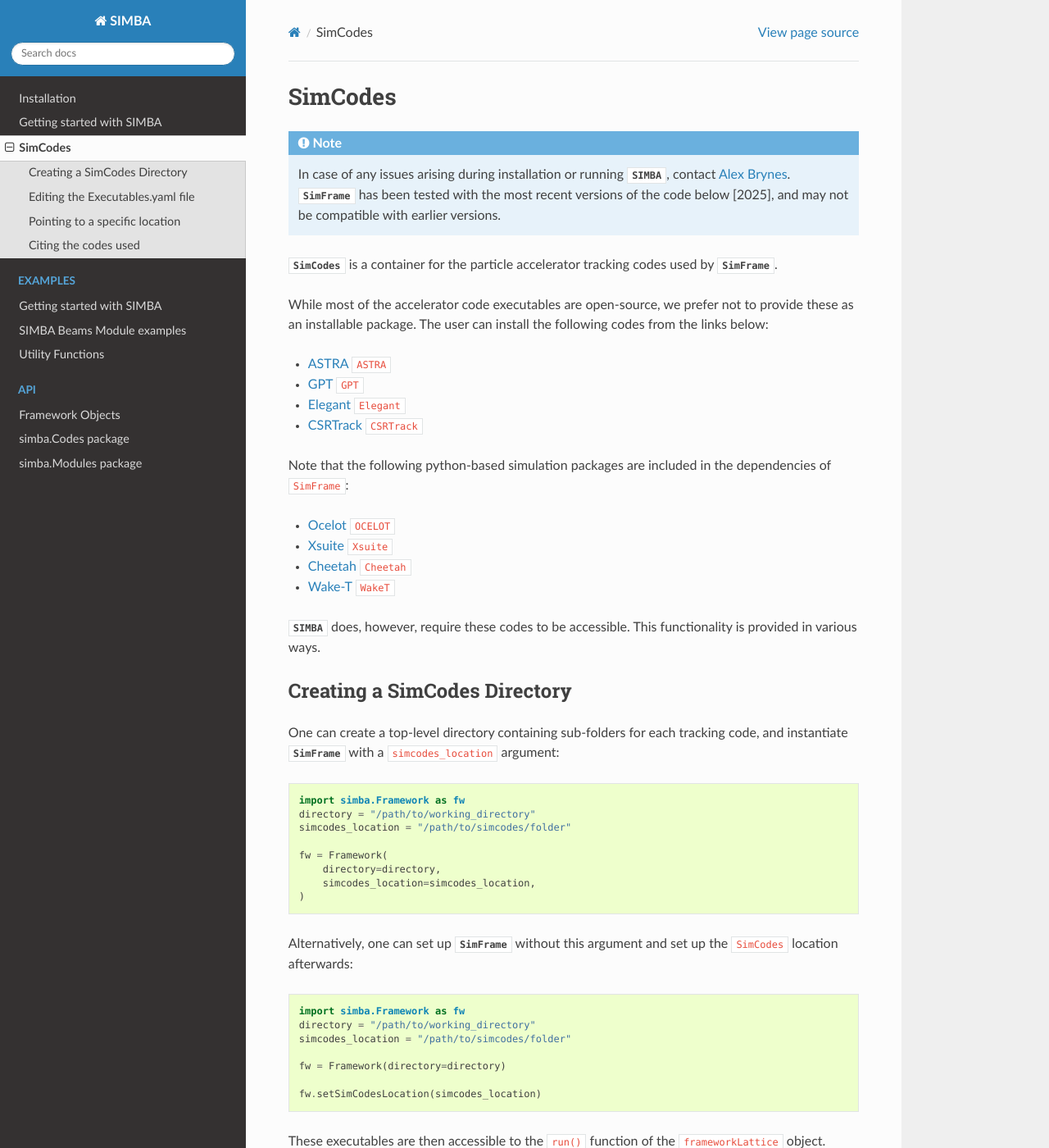
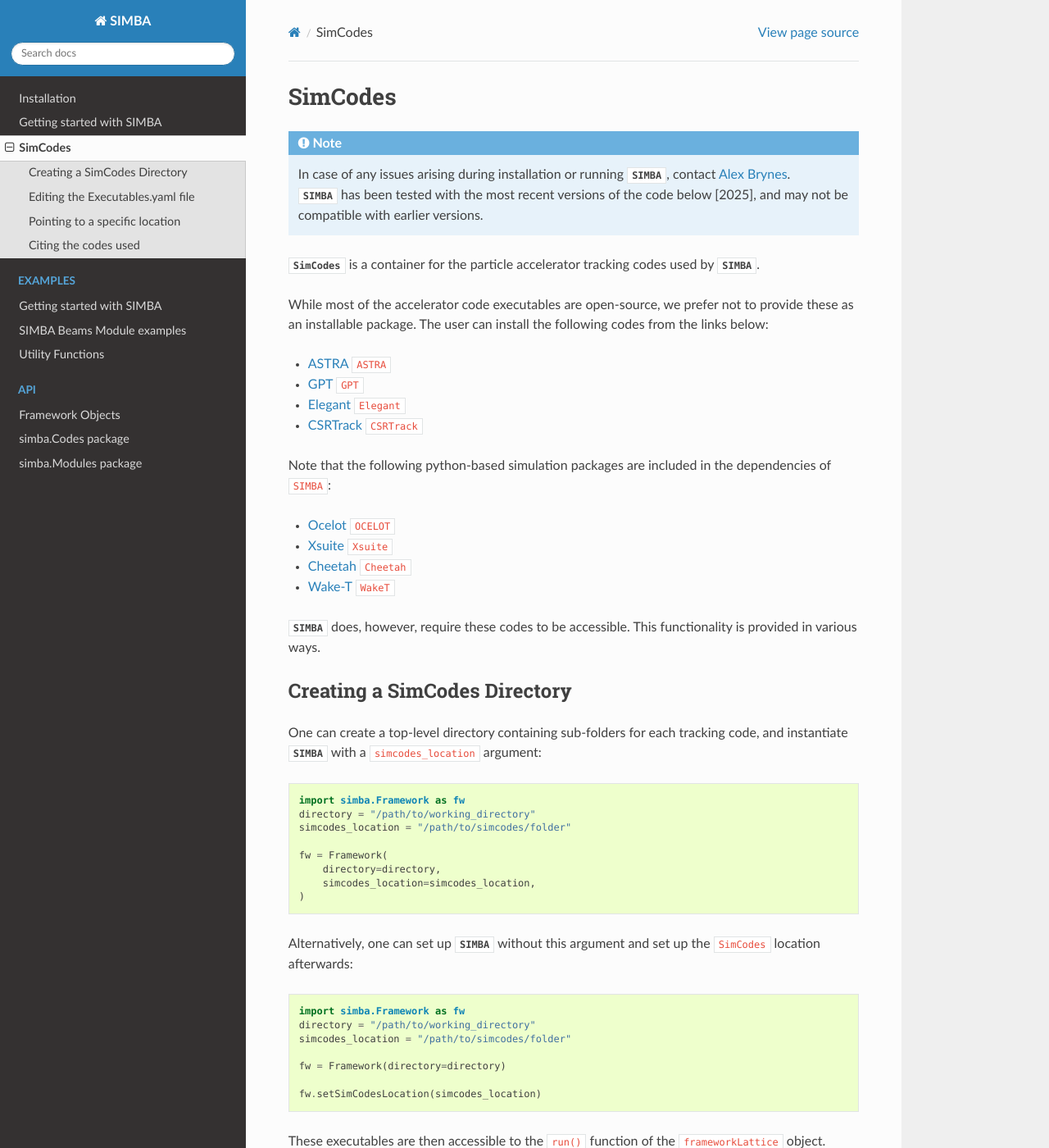
Before and after one commit to astec-stfc/simba, a Sphinx documentation site: the page built from docs/source/SimCodes.rst, in a window 1280 px wide and 1400 px high. Shown: the whole window at 82% size. Built offline with Sphinx 7.4.7 and the Read the Docs theme 3.1.0, drawn with Linux system fonts in a browser that asks for light colours; pages that are not in the unit, such as notebooks, are missing from menus; the version number could not be read and is left out; cross-references to code outside the pages are shown as plain code.

```diff
--- a/docs/source/SimCodes.rst
+++ b/docs/source/SimCodes.rst
@@ -5,9 +5,9 @@
 
 .. note::
     | In case of any issues arising during installation or running :mod:`SIMBA`, contact `Alex Brynes <mailto:alexander.brynes@stfc.ac.uk>`_.
-    | :mod:`SimFrame` has been tested with the most recent versions of the code below [2025], and may not be compatible with earlier versions.
+    | :mod:`SIMBA` has been tested with the most recent versions of the code below [2025], and may not be compatible with earlier versions.
 
-:mod:`SimCodes` is a container for the particle accelerator tracking codes used by :mod:`SimFrame`.
+:mod:`SimCodes` is a container for the particle accelerator tracking codes used by :mod:`SIMBA`.
 
 While most of the accelerator code executables are open-source, we prefer not to provide these as an installable
 package. The user can install the following codes from the links below:
@@ -17,7 +17,7 @@
 * `Elegant <https://www.aps.anl.gov/Accelerator-Operations-Physics/Software#elegant>`_ :cite:`Elegant`
 * `CSRTrack <https://www.desy.de/xfel-beam/csrtrack/>`_ :cite:`CSRTrack`
 
-Note that the following python-based simulation packages are included in the dependencies of ``SimFrame``:
+Note that the following python-based simulation packages are included in the dependencies of ``SIMBA``:
 
 * `Ocelot <https://github.com/ocelot-collab/ocelot>`_ :cite:`OCELOT`
 * `Xsuite <https://github.com/xsuite>`_ :cite:`Xsuite`
@@ -29,7 +29,7 @@
 Creating a SimCodes Directory
 -----------------------------
 
-One can create a top-level directory containing sub-folders for each tracking code, and instantiate :mod:`SimFrame`
+One can create a top-level directory containing sub-folders for each tracking code, and instantiate :mod:`SIMBA`
 with a ``simcodes_location`` argument:
 
 .. code-block:: python
@@ -43,7 +43,7 @@
         simcodes_location=simcodes_location,
     )
 
-Alternatively, one can set up :mod:`SimFrame` without this argument and set up the ``SimCodes`` location afterwards:
+Alternatively, one can set up :mod:`SIMBA` without this argument and set up the ``SimCodes`` location afterwards:
 
 .. code-block:: python
 
```
